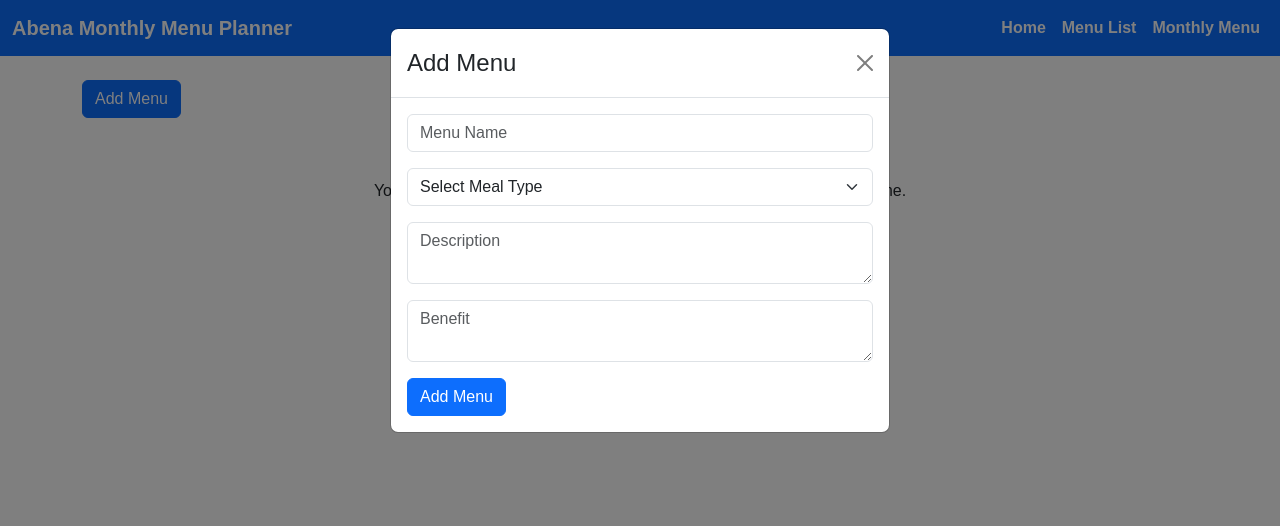
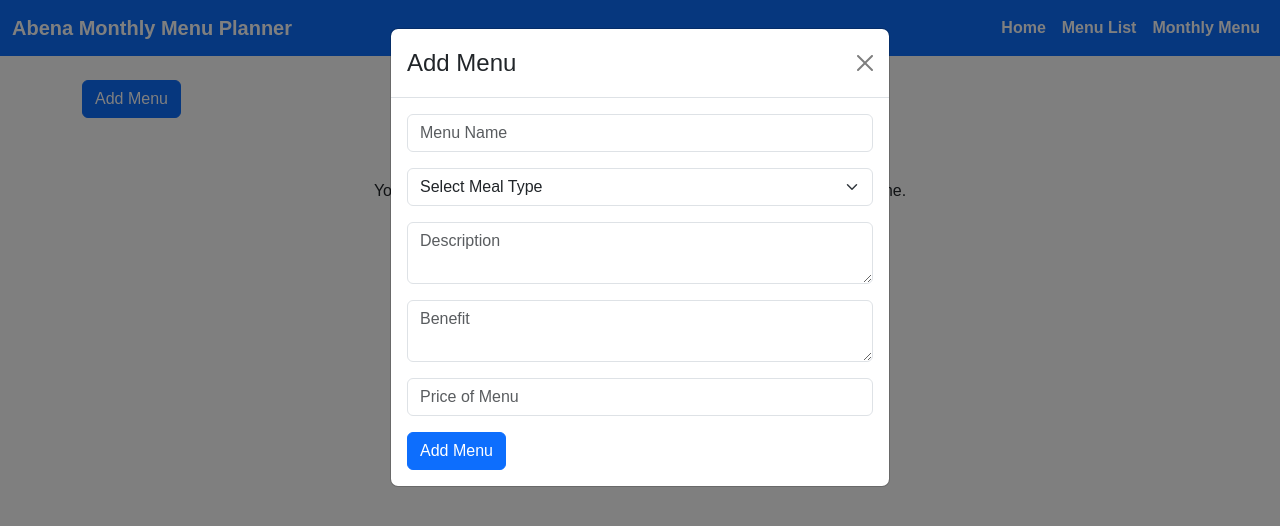
Before and after one commit to YENG-SEBASTIAN/monthly-menu-planner, a React (Create React App) app: page /menu-list in a window 1280 px wide. Both pictures are taken after a click on the button "Add Menu". Shown: the top 526 px of the page. Built offline with nearby package versions, Linux system fonts and the light colour scheme.

Commit message:
Form updated to accomodate price field

```diff
--- a/src/components/MenuForm.jsx
+++ b/src/components/MenuForm.jsx
@@ -55,6 +55,17 @@ const MenuForm = ({ showModal, handleClose, handleSubmit, handleChange, newMenu,
             required
           />
         </div>
+        <div className="mb-3">
+          <input
+            type="number"
+            name="price"
+            value={newMenu.price}
+            onChange={handleChange}
+            placeholder="Price of Menu"
+            className="form-control"
+            required
+          />
+        </div>
         <Button type="submit" variant="primary">
           {editingMenu !== null ? 'Update Menu' : 'Add Menu'}
         </Button>
```
